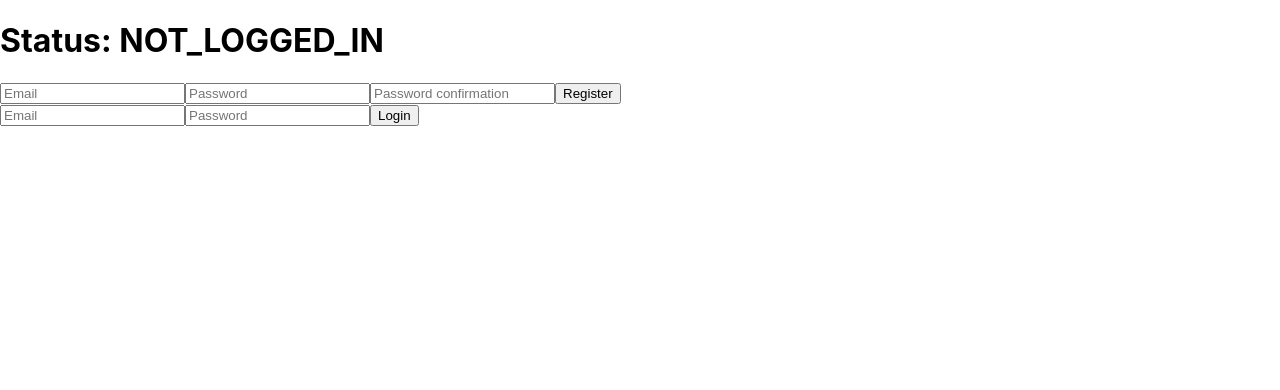
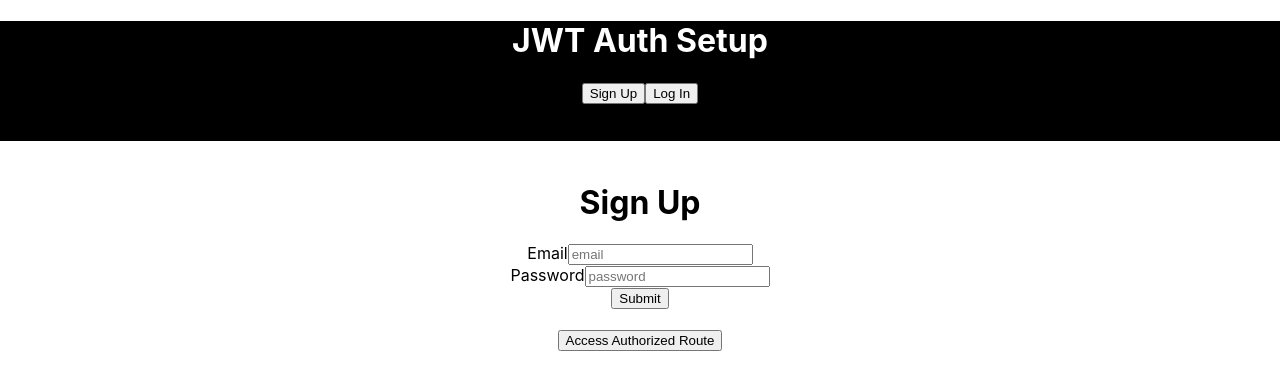
Before and after one commit to thetinahang/project-baseball, a React (Create React App) app in the folder client/: page / in a window 1280 px wide. Shown: the top 390 px of the page. Built offline with nearby package versions, Linux system fonts and the light colour scheme; no server answers.

Commit message:
experiment with jwt tokens

```diff
--- a/client/src/App.js
+++ b/client/src/App.js
@@ -1,105 +1,173 @@
-import React, { Component } from "react";
-import { BrowserRouter, Switch, Route } from "react-router-dom";
-import axios from "axios";
+//import React, { Component } from "react";
+//import { BrowserRouter, Switch, Route } from "react-router-dom";
+//import axios from "axios";//
 
-import Home from "./components/Home";
-import Dashboard from "./components/Dashboard";
-import KeyTermList from './containers/KeyTermList';
-import ProductsContainer from './containers/ProductsContainer';
-import Logout from './components/auth/Logout';
+//import Home from "./components/Home";
+//import Dashboard from "./components/Dashboard";
+//import KeyTermList from './containers/KeyTermList';
+//import ProductsContainer from './containers/ProductsContainer';
+//import Logout from './components/auth/Logout';//
 
-export default class App extends Component {
-  constructor() {
-    super();
+//export default class App extends Component {
+//  constructor() {
+//    super();//
 
-    this.state = {
-      loggedInStatus: "NOT_LOGGED_IN",
-      user: {}
-    };
+//    this.state = {
+//      loggedInStatus: "NOT_LOGGED_IN",
+//      user: {}
+//    };//
 
-    this.handleLogin = this.handleLogin.bind(this);
-    this.handleLogout = this.handleLogout.bind(this);
+//    this.handleLogin = this.handleLogin.bind(this);
+//    this.handleLogout = this.handleLogout.bind(this);
+//  }//
+
+//  checkLoginStatus() {
+//    axios
+//      .get("http://localhost:3001/logged_in", { withCredentials: true })
+//      .then(response => {
+//        if (
+//          response.data.logged_in &&
+//          this.state.loggedInStatus === "NOT_LOGGED_IN"
+//        ) {
+//          this.setState({
+//            loggedInStatus: "LOGGED_IN",
+//            user: response.data.user
+//          });
+//        } else if (
+//          !response.data.logged_in &
+//          (this.state.loggedInStatus === "LOGGED_IN")
+//        ) {
+//          this.setState({
+//            loggedInStatus: "NOT_LOGGED_IN",
+//            user: {}
+//          });
+//        }
+//      })
+//      .catch(error => {
+//        console.log("check login error", error);
+//      });
+//  }//
+
+//  componentDidMount() {
+//    this.checkLoginStatus();
+//  }//
+
+//  handleLogout() {
+//    this.setState({
+//      loggedInStatus: "NOT_LOGGED_IN",
+//      user: {}
+//    });
+//  }//
+
+//  handleLogin(data) {
+//    this.setState({
+//      loggedInStatus: "LOGGED_IN",
+//      user: data.user
+//    });
+//  }//
+
+//  render() {
+//    return (
+//      <div className="app">
+//        <BrowserRouter>
+//          <Switch>
+//            <Route
+//              exact
+//              path={"/"}
+//              render={props => (
+//                <Home
+//                  {...props}
+//                  handleLogin={this.handleLogin}
+//                  handleLogout={this.handleLogout}
+//                  loggedInStatus={this.state.loggedInStatus}
+//                />
+//              )}
+//            />
+//            <Route
+//              exact
+//              path={"/dashboard"}
+//              render={props => (
+//                <Dashboard
+//                  {...props}
+//                  loggedInStatus={this.state.loggedInStatus}
+//                  user={this.state.user}
+//                />
+//              )}
+//            />
+//            <Route exact path="/products" component={ProductsContainer} />
+//            <Route exact path="/keyterms" component={KeyTermList} />
+//            <Route exact path="/logout" component={Logout} />
+//          </Switch>
+//        </BrowserRouter>
+//      </div>
+//    );
+//  }
+//}
+
+import React, {useState, useEffect} from 'react';
+import './App.css';
+import Header from './Header'
+import SignInForm from './SignInForm';
+import LoginForm from './LoginForm'
+
+function App() {
+  const [user, setUser] = useState({})
+  const [form, setForm] = useState("")
+
+  useEffect(() => {
+    const token = localStorage.getItem("token")
+    if(token){
+      fetch(`http://localhost:3000/auto_login`, {
+        headers: {
+          Authorization: `Bearer ${token}`
+        }
+      })
+      .then(resp => resp.json())
+      .then(data => {
+        setUser(data)
+        // console.log(data)
+      })
+    }
+  }, [])
+
+  const handleLogin = (user) => {
+    setUser(user)
   }
 
-  checkLoginStatus() {
-    axios
-      .get("http://localhost:3001/logged_in", { withCredentials: true })
-      .then(response => {
-        if (
-          response.data.logged_in &&
-          this.state.loggedInStatus === "NOT_LOGGED_IN"
-        ) {
-          this.setState({
-            loggedInStatus: "LOGGED_IN",
-            user: response.data.user
-          });
-        } else if (
-          !response.data.logged_in &
-          (this.state.loggedInStatus === "LOGGED_IN")
-        ) {
-          this.setState({
-            loggedInStatus: "NOT_LOGGED_IN",
-            user: {}
-          });
-        }
-      })
-      .catch(error => {
-        console.log("check login error", error);
-      });
+  const handleFormSwitch = (input) => {
+    setForm(input)
   }
 
-  componentDidMount() {
-    this.checkLoginStatus();
+  const handleAuthClick = () => {
+    const token = localStorage.getItem("token")
+    fetch(`http://localhost:3001/user_is_authed`, {
+      headers: {
+        "Authorization": `Bearer ${token}`
+      }
+    })
+    .then(resp => resp.json())
+    .then(data => console.log(data))
   }
 
-  handleLogout() {
-    this.setState({
-      loggedInStatus: "NOT_LOGGED_IN",
-      user: {}
-    });
+  console.log(user)
+
+  const renderForm = () => {
+    switch(form){
+      case "login":
+        return <LoginForm handleLogin={handleLogin}/>
+      default:
+        return <SignInForm handleLogin={handleLogin}/>
+    }
   }
+  return (
+    <div className="App">
+        <Header handleFormSwitch={handleFormSwitch}/>
+        {
+          renderForm()
+        }
+        <button onClick={handleAuthClick} className="ui button">Access Authorized Route</button>
+    </div>
+  );
+}
 
-  handleLogin(data) {
-    this.setState({
-      loggedInStatus: "LOGGED_IN",
-      user: data.user
-    });
-  }
-
-  render() {
-    return (
-      <div className="app">
-        <BrowserRouter>
-          <Switch>
-            <Route
-              exact
-              path={"/"}
-              render={props => (
-                <Home
-                  {...props}
-                  handleLogin={this.handleLogin}
-                  handleLogout={this.handleLogout}
-                  loggedInStatus={this.state.loggedInStatus}
-                />
-              )}
-            />
-            <Route
-              exact
-              path={"/dashboard"}
-              render={props => (
-                <Dashboard
-                  {...props}
-                  loggedInStatus={this.state.loggedInStatus}
-                  user={this.state.user}
-                />
-              )}
-            />
-            <Route exact path="/products" component={ProductsContainer} />
-            <Route exact path="/keyterms" component={KeyTermList} />
-            <Route exact path="/logout" component={Logout} />
-          </Switch>
-        </BrowserRouter>
-      </div>
-    );
-  }
-}
+export default App;
--- /dev/null
+++ b/client/src/Header.js
@@ -0,0 +1,18 @@
+import React from 'react'
+
+const headerStyle = {
+    background: "black",
+    height: "15vh",
+    // lineHeight: "15vh"
+}
+function Header(props){
+    return(
+        <div style={headerStyle}>
+            <h1 style={{color: "white"}}>JWT Auth Setup</h1>
+            <button className="ui button" onClick={() => props.handleFormSwitch("signUp")}>Sign Up</button>
+            <button className="ui button" onClick={() => props.handleFormSwitch("login")}>Log In</button>
+        </div>
+    )
+}
+
+export default Header;
--- /dev/null
+++ b/client/src/LoginForm.js
@@ -0,0 +1,62 @@
+import React, {useState} from 'react'
+
+function LoginForm(props){
+    const [email, setEmail] = useState("")
+    const [password, setPassword] = useState("")
+
+    const handleEmailChange = (evt) => {
+        setEmail(evt.target.value)
+    }
+
+    const handlePasswordChange = (evt) => {
+        setPassword(evt.target.value)
+    }
+
+    const handleSubmit = (evt) => {
+        evt.preventDefault()
+        fetch(`http://localhost:3001/login`, {
+            method: "POST",
+            headers: {
+                "Content-Type": "application/json",
+                "Accept": "application/json"
+            },
+            body: JSON.stringify({
+                email,
+                password
+            })
+        })
+        .then(resp => resp.json())
+        .then(data => {
+            localStorage.setItem("token", data.jwt)
+            props.handleLogin(data.user)
+        })
+        setEmail("")
+        setPassword("")
+    }
+    const formDivStyle = {
+        margin: "auto",
+        padding: "20px",
+        width: "80%"
+    }
+    return(
+        <div>
+            <div style={formDivStyle}>
+            <h1>Log In</h1>
+            <form class="ui form" onSubmit={handleSubmit}>
+                <div class="field">
+                    <label>Email</label>
+                    <input value={email} onChange={handleEmailChange} type="text" placeholder="email"/>
+                </div>
+                <div class="field">
+                    <label>Password</label>
+                    <input value={password} onChange={handlePasswordChange} type="password" placeholder="password"/>
+                </div>
+
+                <button class="ui button" type="submit">Submit</button>
+            </form>
+        </div>
+        </div>
+    )
+}
+
+export default LoginForm;
--- /dev/null
+++ b/client/src/SignInForm.js
@@ -0,0 +1,61 @@
+import React, {useState} from 'react'
+
+function SignInForm(props) {
+    const [email, setEmail] = useState("")
+    const [password, setPassword] = useState("")
+
+    const handleEmailChange = (evt) => {
+        setEmail(evt.target.value)
+    }
+
+    const handlePasswordChange = (evt) => {
+        setPassword(evt.target.value)
+    }
+
+    const handleSubmit = (evt) => {
+        evt.preventDefault()
+        fetch(`http://localhost:3001/users`, {
+            method: "POST",
+            headers: {
+                "Content-Type": "application/json",
+                "Accept": "application/json"
+            },
+            body: JSON.stringify({
+                email,
+                password
+            })
+        })
+        .then(resp => resp.json())
+        .then(data => {
+            localStorage.setItem("token", data.jwt)
+            props.handleLogin(data.user)
+        })
+        setEmail("")
+        setPassword("")
+    }
+    const formDivStyle = {
+        margin: "auto",
+        padding: "20px",
+        width: "80%"
+    }
+
+    return(
+        <div style={formDivStyle}>
+            <h1>Sign Up</h1>
+            <form className="ui form" onSubmit={handleSubmit}>
+                <div className="field">
+                    <label>Email</label>
+                    <input value={email} onChange={handleEmailChange} type="text" placeholder="email"/>
+                </div>
+                <div className="field">
+                    <label>Password</label>
+                    <input value={password} onChange={handlePasswordChange} type="password" placeholder="password"/>
+                </div>
+
+                <button className="ui button" type="submit">Submit</button>
+            </form>
+        </div>
+    )
+}
+
+export default SignInForm;
--- a/client/src/index.js
+++ b/client/src/index.js
@@ -1,16 +1,18 @@
 import React from 'react';
 import ReactDOM from 'react-dom';
-import { Provider } from 'react-redux';
-import { createStore, applyMiddleware} from 'redux';
-import thunk from 'redux-thunk';
-import rootReducer from './reducers';
+//import { Provider } from 'react-redux';
+//import { createStore, applyMiddleware} from 'redux';
+//import thunk from 'redux-thunk';
+//import rootReducer from './reducers';
 import './index.css';
 import App from './App';
 
-const store = createStore(rootReducer, applyMiddleware(thunk));
+//const store = createStore(rootReducer, applyMiddleware(thunk));//
 
-ReactDOM.render(
-  <Provider store={store}>
-    <App />
-  </Provider>, document.getElementById('root')
-);
+//ReactDOM.render(
+//  <Provider store={store}>
+//    <App />
+//  </Provider>, document.getElementById('root')
+//);
+
+ReactDOM.render(<App />, document.getElementById('root'));
```
